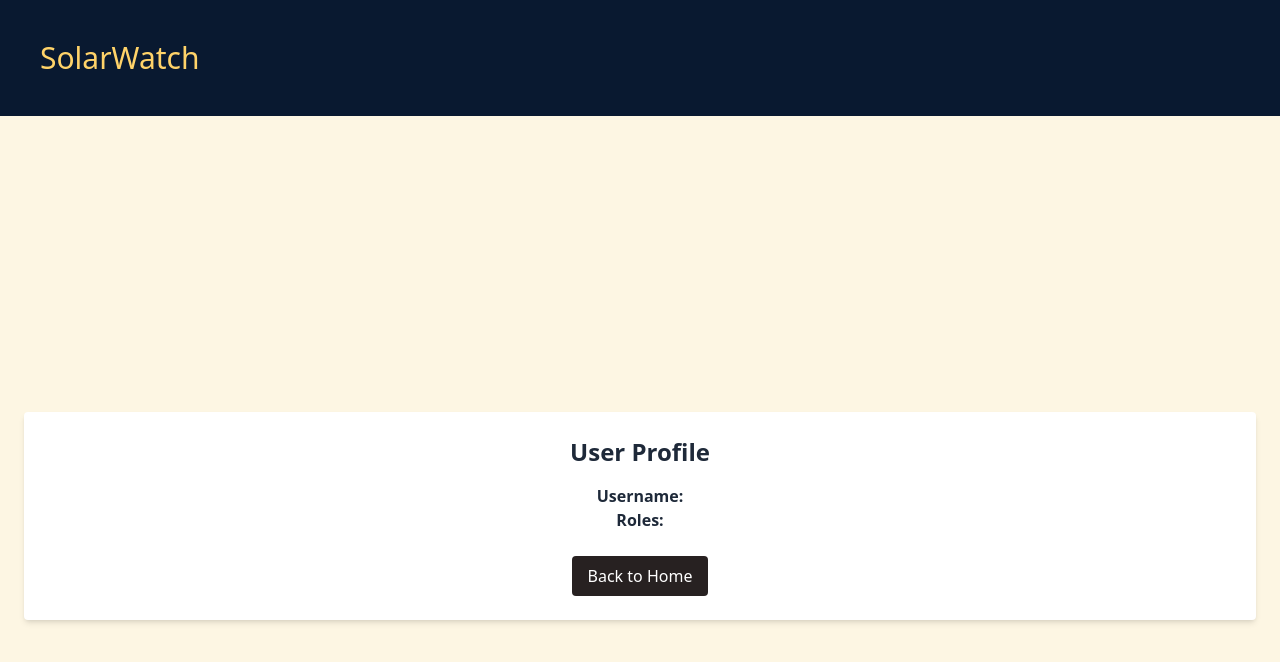
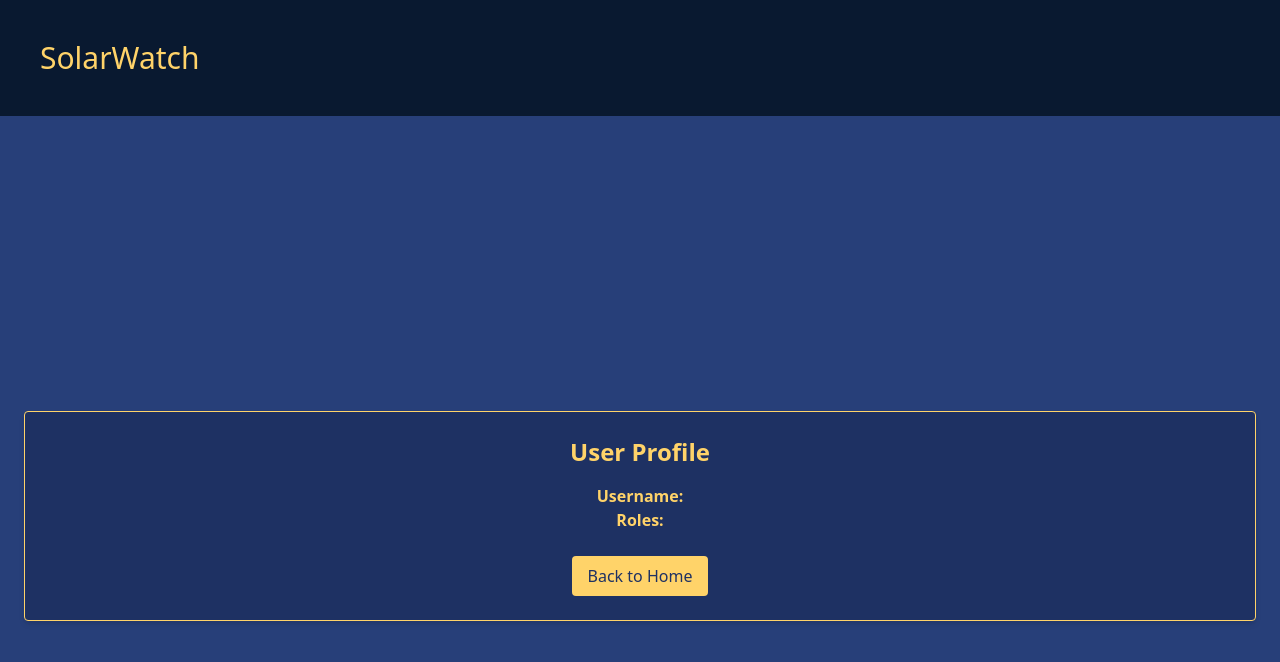
Before and after one commit to o-k-e/solar-watch, a React (Vite) app in the folder frontend/: page /user-profile in a window 1280 px wide. Shown: the top 662 px of the page. Built offline with nearby package versions, Linux system fonts and the light colour scheme; no server answers.

Commit message:
update background color

```diff
--- a/frontend/src/Pages/UserProfile.jsx
+++ b/frontend/src/Pages/UserProfile.jsx
@@ -15,13 +15,13 @@ const UserProfile = () => {
   return (
 
     <>
-        <div className="min-h-screen bg-[#fdf6e3] text-gray-800 p-6 flex flex-col items-center justify-center">
-            <div className="bg-white shadow-md rounded p-6 mx-w-md w-full text-center">
+        <div className="min-h-screen bg-[#273f79] text-gray-800 p-6 flex flex-col items-center justify-center">
+            <div className="border border-[#ffd369] bg-[#1e3163] text-[#ffd369] shadow-md rounded p-6 mx-w-md w-full text-center">
                 <h1 className="text-2xl font-bold mb-4">User Profile</h1>
                 <p><strong>Username:</strong> {user.username}</p>
                 <p><strong>Roles:</strong> {user.roles?.map(role => role.replace("ROLE_", "")).join(", ")}</p>
 
-                <Link to="/home" className="mt-6 inline-block bg-[#272121] text-white px-4 py-2 rounded hover:bg-gray-700 transition">
+                <Link to="/home" className="mt-6 inline-block bg-[#ffd369] text-[#1e3163] px-4 py-2 rounded hover:bg-gray-700 transition">
                     Back to Home
                 </Link>
             </div>
```
